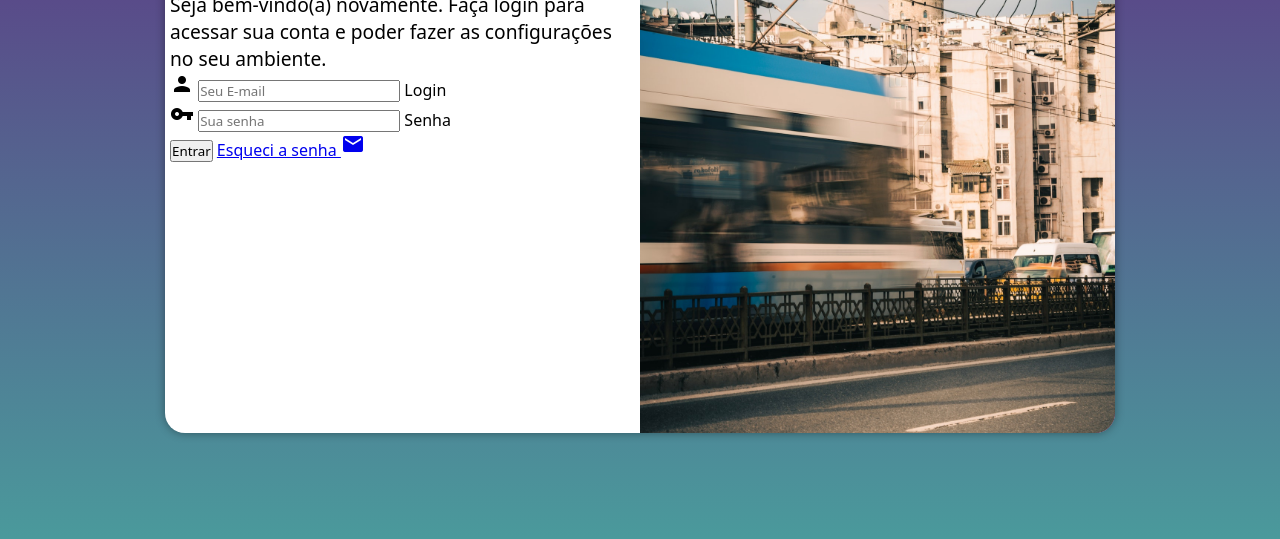
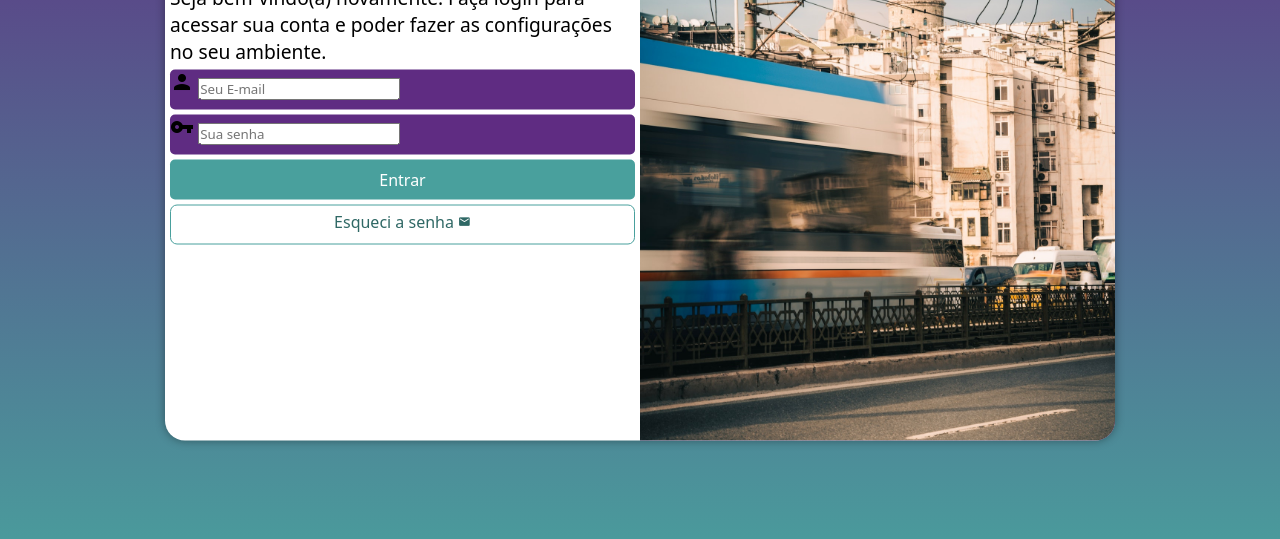
Before and after one commit to oliveira97/projeto-login, a plain HTML site: page index.html in a window 1280 px wide. Shown: the part 217-756 px from the top of the page. Drawn offline with Linux system fonts and the light colour scheme.

Commit message:
Formatação do formulario

```diff
--- a/estilos/style.css
+++ b/estilos/style.css
@@ -30,7 +30,7 @@ section#login {
 
     background-color: white;
     width: 250px;
-    height: 500px;
+    height: 515px;
     border-radius: 20px;
     box-shadow: 0px 0px 10px rgba(0, 0, 0, 0.384);
 
@@ -59,3 +59,55 @@ div#formulario > h1 {
 div#formulario > p {
     font-size: 0.8em;
 }
+
+form > div.campo {
+    background-color: #5f2c82;
+    display: block;
+    width: 100%;
+    height: 40px;
+    border-radius: 5px;
+    margin: 5px 0px;
+}
+
+div.campo > label {
+    display: none;
+}
+
+form > input[type=submit] {
+    display: block;
+    font-size: 1em;
+    width: 100%;
+    height: 40px;
+    background-color: #49a09d;
+    color: white;
+    border: none;
+    border-radius: 5px;
+    cursor: pointer;
+}
+
+form > input[type=submit]:hover {
+   background-color: #2f6865;
+}
+
+form > a.botao {
+    display: block;
+    text-align: center;
+    font-size: 1em;
+    width: 100%;
+    height: 40px;
+    padding-top: 5px;
+    margin-top: 5px;
+    background-color: white;
+    color: #2f6865;
+    border: 1px solid #49a09d;
+    border-radius: 7px;
+    text-decoration: none;
+}
+
+form > a.botao:hover {
+    background-color: #6cd3cf;
+}
+
+form > a.botao > i {
+    font-size: 0.8em;
+}
--- a/index.html
+++ b/index.html
@@ -30,7 +30,7 @@
                         <label for="isenha">Senha</label>
                     </div>
                     <input type="submit" value="Entrar">
-                    <a href="esqueci.html">
+                    <a href="esqueci.html" class="botao">
                         Esqueci a senha <i class="material-icons">mail</i>
                     </a>
                 </form>
```
